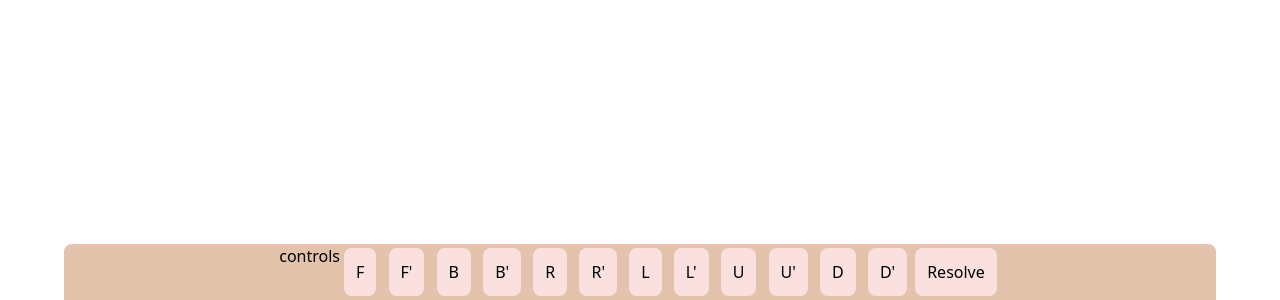
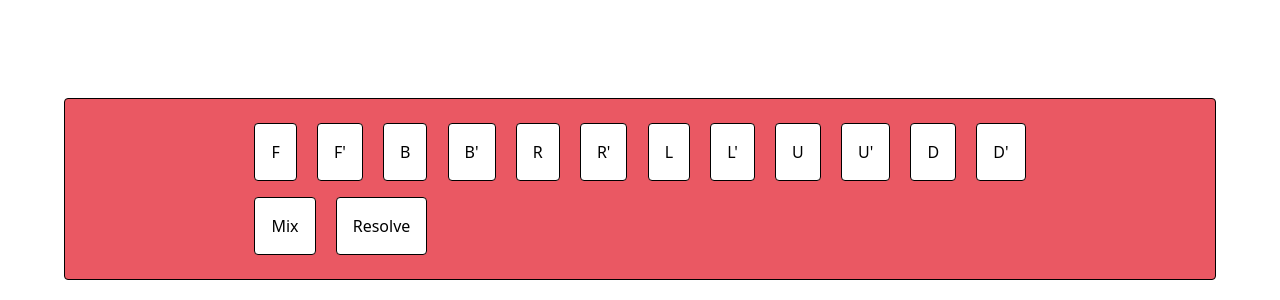
Before and after one commit to JeanJano/rubik, an Astro site: page / in a window 1280 px wide. Shown: the part 500-800 px from the top of the page. Built offline with nearby package versions, Linux system fonts and the light colour scheme; Astro itself is replaced by a stand-in of ours; no server answers.

Commit message:
change ui

```diff
--- a/src/components/Background.astro
+++ b/src/components/Background.astro
@@ -1,3 +1,3 @@
 <div>
-    <p class="background"></p>
+    <p class="background p-2"></p>
 </div>
--- a/src/components/Button.astro
+++ b/src/components/Button.astro
@@ -4,6 +4,6 @@ const {
     name = "name"
 } = Astro.props;
 ---
-<button id={label} data-label={label} class="bg-[#FAE1DF] rounded-lg p-3 m-1">
+<button id={label} data-label={label} class="transition-all duration-300 bg-[#ffffff] hover:bg-[#EA5863] rounded-sm hover:rounded-md border-1 p-4 m-2 hover:cursor-pointer">
     {name}
 </button>
--- a/src/components/Controls.astro
+++ b/src/components/Controls.astro
@@ -2,8 +2,8 @@
 import Button from "./Button.astro"
 ---
 
-<div class="bottom-0 flex flex-wrap justify-center  mx-[5dvw] bg-[#E4C3AD] w-[90dvw] absolute z-1 rounded-t-lg">
-    <p>controls</p>
+<div class="transition-all duration-300 bottom-5 flex flex-wrap justify-center mx-[5dvw] p-4 bg-[#EA5863] hover:bg-[#ffffff] w-[90dvw] absolute z-1 rounded-sm hover:rounded-lg border-1 border-indigo">
+    <div>
         <div>
             <Button label="front" name="F" />
             <Button label="front'" name="F'"/>
@@ -19,8 +19,9 @@ import Button from "./Button.astro"
             <Button label="down'" name="D'"/>
         </div>
         <div>
+            <Button label="mix'" name="Mix"/>
             <Button label="resolve'" name="Resolve"/>
-
+        </div>
     </div>
 </div>
 
```
Lines whose indentation alone changed are shown as unchanged.
